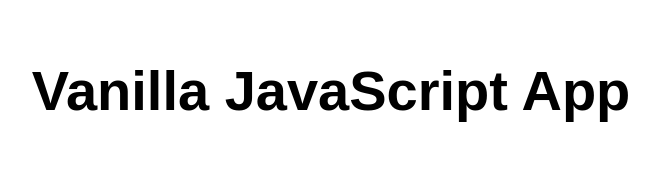
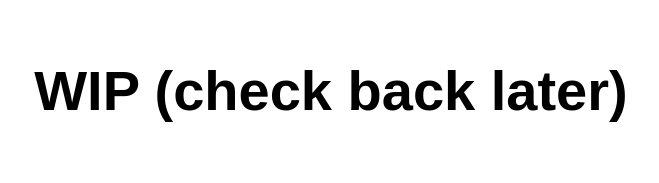
Before and after one commit to bepnos/Website, a website: page src/index.html in a window 1280 px wide. Shown: the whole page, without its empty margins (309-968 px from the left). Drawn offline with Linux system fonts and the light colour scheme.

Commit message:
Set to WIP

```diff
--- a/src/index.html
+++ b/src/index.html
@@ -5,12 +5,11 @@
   <meta charset="UTF-8">
   <meta name="viewport" content="width=device-width, initial-scale=1.0">
   <link rel="stylesheet" href="styles.css">
-  <title>Vanilla JavaScript App</title>
 </head>
 
 <body>
   <main>
-    <h1>Vanilla JavaScript App</h1>
+    <h1>WIP (check back later)</h1>
   </main>
 </body>
 
```
Also changed, not shown: .github/workflows/azure-static-web-apps-delightful-pebble-089e4b503.yml (added).
